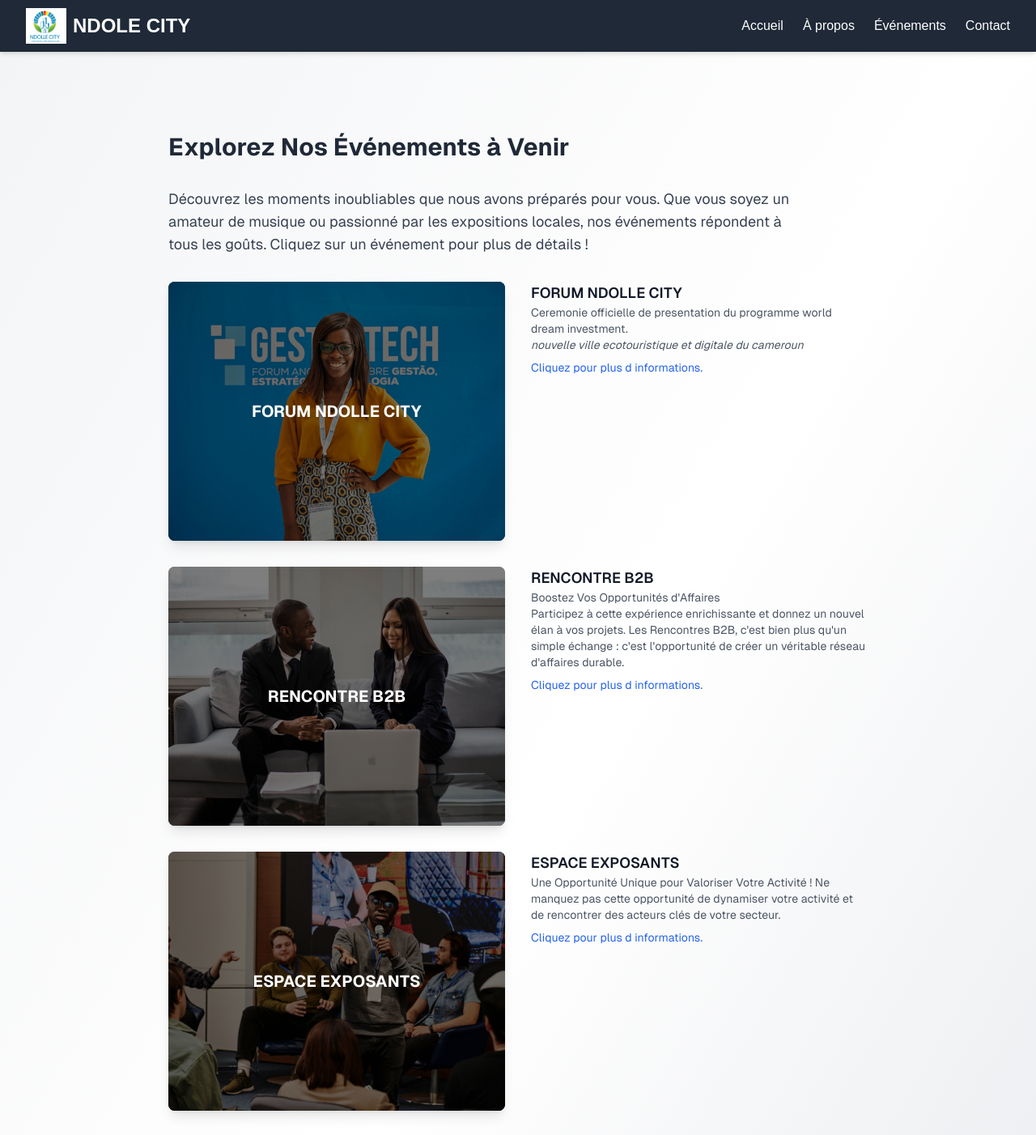
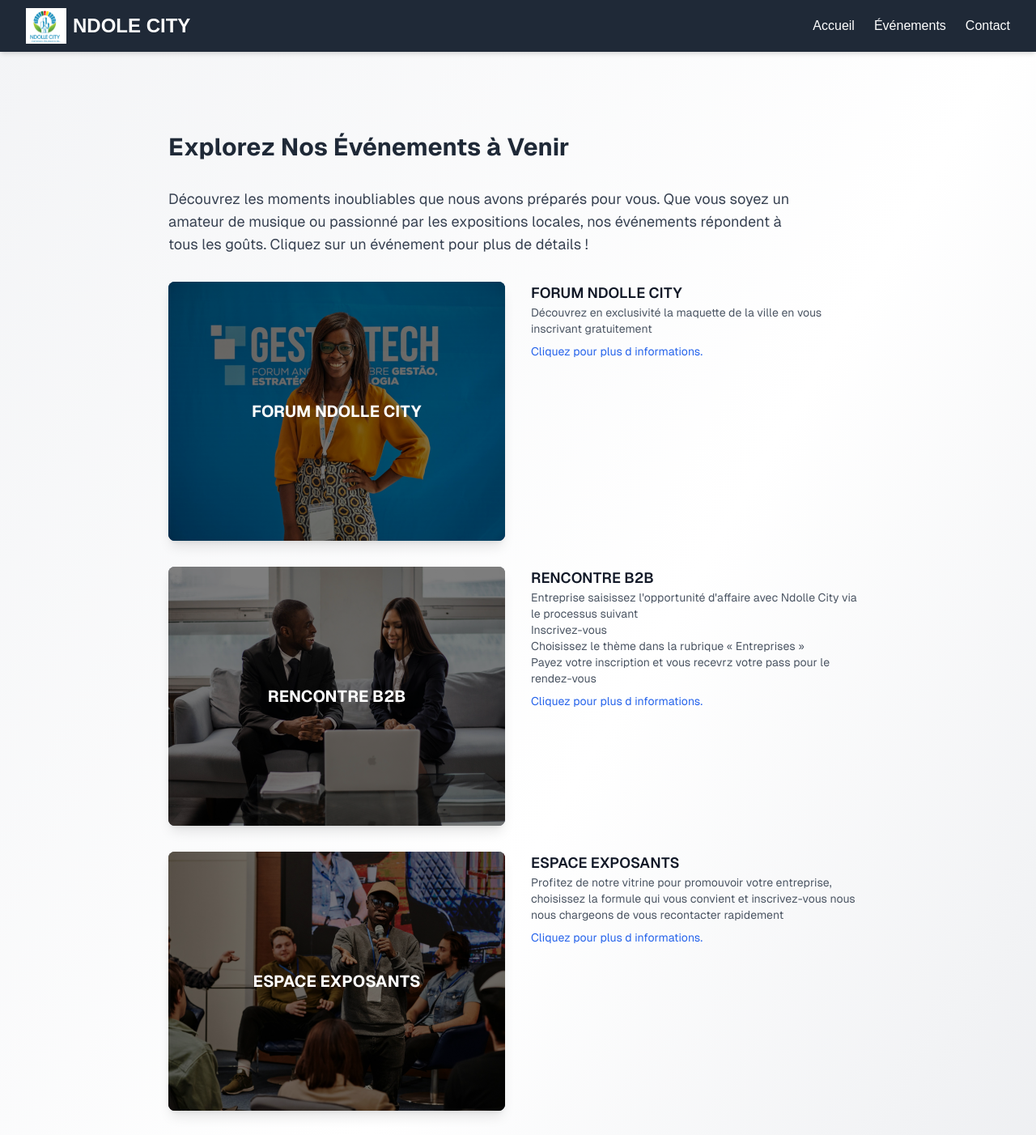
Before and after one commit to ced08stark/event_presentation, a Next.js app: page / in a window 1280 px wide. Shown: the top 1402 px of the page at 81% size. Built offline with nearby package versions, Linux system fonts and the light colour scheme.

Commit message:
git push....../...

```diff
--- /dev/null
+++ b/app/contact/page.tsx
@@ -0,0 +1,7 @@
+import React from 'react'
+
+export default function page() {
+  return (
+    <div>page</div>
+  )
+}
--- a/app/layout.tsx
+++ b/app/layout.tsx
@@ -76,13 +76,13 @@ export default function RootLayout({
                 <a href="/" className="hover:text-gray-400">
                   Accueil
                 </a>
-                <a href="/about" className="hover:text-gray-400">
-                  À propos
-                </a>
-                <a href="/events" className="hover:text-gray-400">
+                <a href="/" className="hover:text-gray-400">
                   Événements
                 </a>
-                <a href="/contact" className="hover:text-gray-400">
+                <a
+                  href="https://grandimpextrading.com/"
+                  className="hover:text-gray-400"
+                >
                   Contact
                 </a>
               </div>
@@ -135,7 +135,7 @@ export default function RootLayout({
                   Événements
                 </a>
                 <a
-                  href="/contact"
+                  href="https://grandimpextrading.com/"
                   className="block px-4 py-2 text-sm hover:bg-gray-600"
                 >
                   Contact
--- a/app/page.tsx
+++ b/app/page.tsx
@@ -44,10 +44,8 @@ export default function Home() {
               FORUM NDOLLE CITY
             </h3>
             <p className="text-sm text-gray-600 dark:text-gray-400">
-              Ceremonie officielle de presentation du programme world dream
-              investment.
-              <br />
-              <i>nouvelle ville ecotouristique et digitale du cameroun</i>
+              Découvrez en exclusivité la maquette de la ville en vous
+              inscrivant gratuitement
             </p>
             <p className="text-sm text-blue-600 mt-2 cursor-pointer">
               Cliquez pour plus d informations.
@@ -74,12 +72,17 @@ export default function Home() {
               RENCONTRE B2B
             </h3>
             <p className="text-sm text-gray-600 dark:text-gray-400">
-              Boostez Vos Opportunités d{"'"}Affaires
+              Entreprise saisissez l{"'"}opportunité d{"'"}affaire avec Ndolle
+              City via le processus suivant
               <br />
-              Participez à cette expérience enrichissante et donnez un nouvel
-              élan à vos projets. Les Rencontres B2B, c{"'"}est bien plus qu
-              {"'"}un simple échange : c{"'"}est l{"'"}opportunité de créer un
-              véritable réseau d{"'"}affaires durable.
+              <ul>
+                <li>Inscrivez-vous</li>
+                <li>Choisissez le thème dans la rubrique « Entreprises »</li>
+                <li>
+                  Payez votre inscription et vous recevrz votre pass pour le
+                  rendez-vous
+                </li>
+              </ul>
             </p>
             <p className="text-sm text-blue-600 mt-2 cursor-pointer">
               Cliquez pour plus d informations.
@@ -107,9 +110,9 @@ export default function Home() {
               ESPACE EXPOSANTS
             </h3>
             <p className="text-sm text-gray-600 dark:text-gray-400">
-              Une Opportunité Unique pour Valoriser Votre Activité ! Ne manquez
-              pas cette opportunité de dynamiser votre activité et de rencontrer
-              des acteurs clés de votre secteur.
+              Profitez de notre vitrine pour promouvoir votre entreprise,
+              choisissez la formule qui vous convient et inscrivez-vous nous
+              nous chargeons de vous recontacter rapidement
             </p>
             <p className="text-sm text-blue-600 mt-2">
               Cliquez pour plus d informations.
@@ -165,9 +168,7 @@ export default function Home() {
               CONCERT NDOLLE CITY
             </h3>
             <p className="text-sm text-gray-600 dark:text-gray-400">
-              Rejoignez-nous pour une soirée musicale extraordinaire avec des
-              artistes de renom. Une expérience sonore et visuelle que vous ne
-              voudrez pas manquer !
+              Soyez parmi les 1000 premieres inscrits pour bénéficier d{"'"}une place gratuitr. Au dela inscrivez-vous et obtenez votre place pour 100 XAF
             </p>
             <p className="text-sm text-blue-600 mt-2">
               Cliquez pour plus d informations.
```
